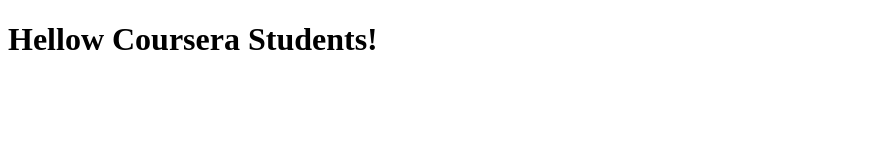
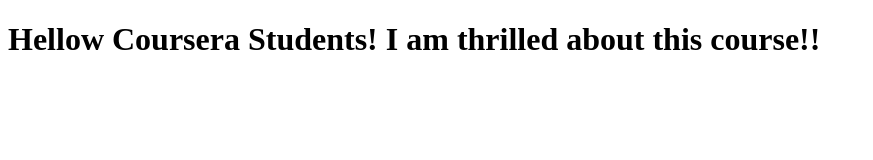
Before and after one commit to hcone5006/coursera-test, a plain HTML site: page index.html in a window 1280 px wide. Shown: the whole page, without its empty margins (0-873 px from the left). Drawn offline with Linux system fonts and the light colour scheme.

Commit message:
New version of web file

```diff
--- a/index.html
+++ b/index.html
@@ -5,6 +5,6 @@
     <title>Hello Coursera</title>
   </head>
   <body>
-    <h1>Hellow Coursera Students!</h1>
+    <h1>Hellow Coursera Students! I am thrilled about this course!!</h1>
   </body>
 </html>
```
